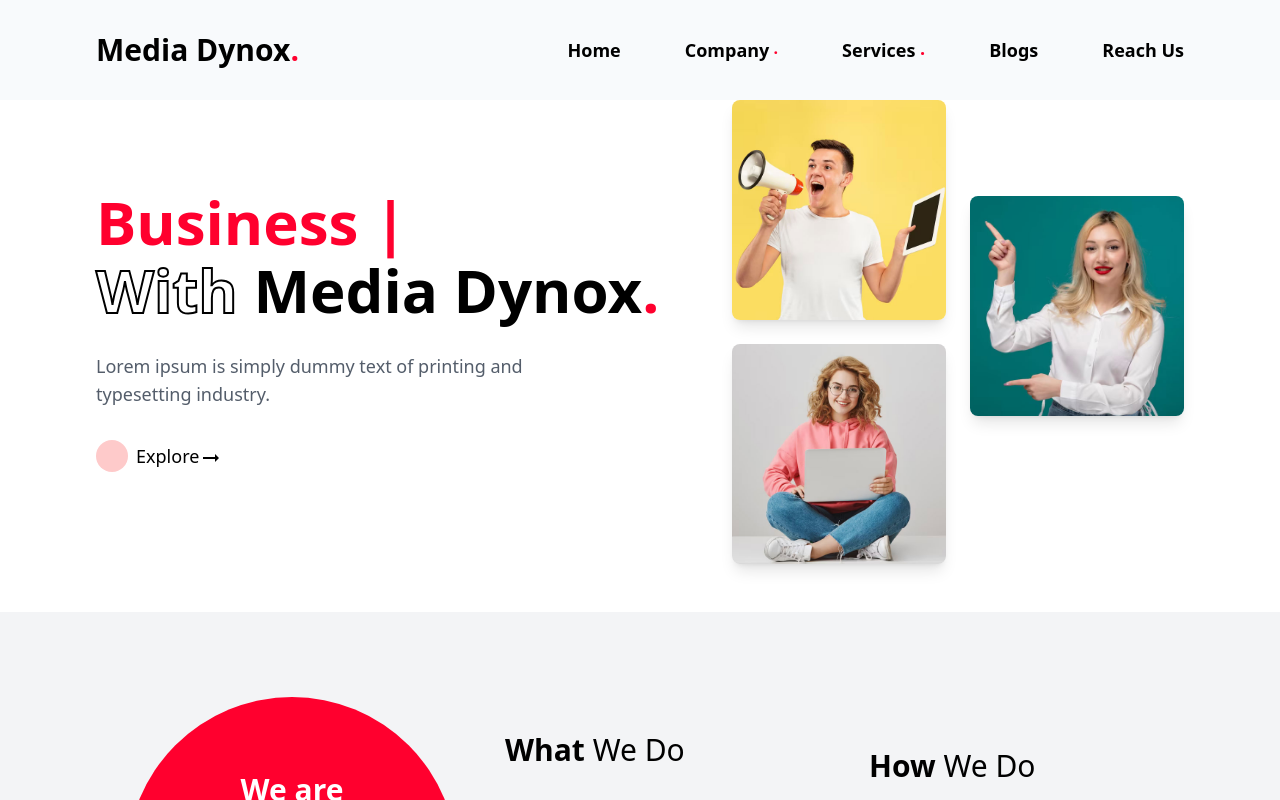
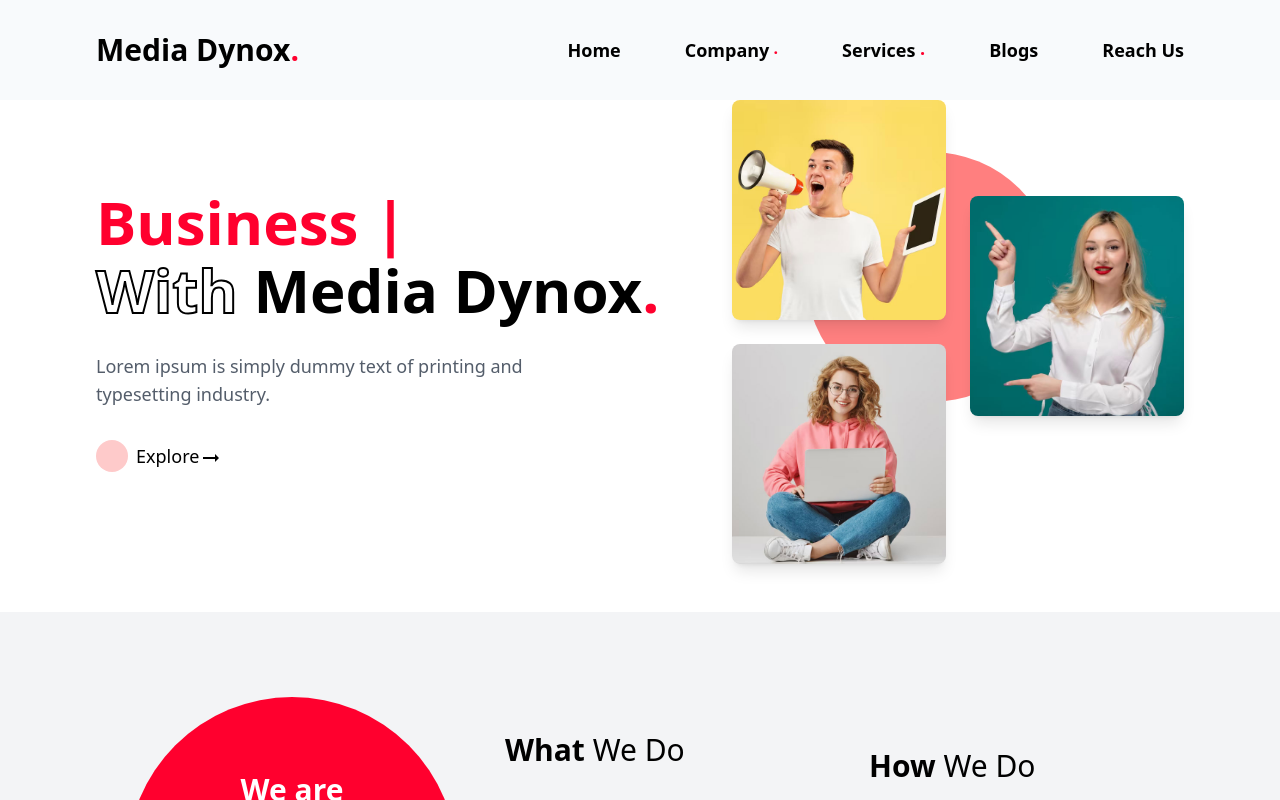
Before and after one commit to rkcoola792/media-dynox-revamped, a React (Vite) app: page / in a window 1280 px wide. Shown: the top 800 px of the page. Built offline with nearby package versions, Linux system fonts and the light colour scheme.

Commit message:
circle created

```diff
--- a/src/components/Header/Header.jsx
+++ b/src/components/Header/Header.jsx
@@ -66,7 +66,7 @@ const Header = () => {
               >
                 .
               </span>
-              <div>{<Dropdown reference=""></Dropdown> }</div>
+              <div>{<Dropdown reference=""></Dropdown>}</div>
             </div>
             <div
               className="services transition duration-450 ease-out hover:ease-in flex items-center lg:text-lg font-semibold  hover:text-mainred cursor-pointer"
@@ -95,7 +95,7 @@ const Header = () => {
         </motion.div>
       )}
 
-      <div className="header flex justify-between  py-8 items-center sticky top-0 bg-slate-50 z-10 px-24">
+      <div className="header flex justify-between  py-8 items-center sticky top-0 bg-slate-50 z-50 px-24 ">
         <div className="left logo font-bold sm:text-xl lg:text-3xl cursor-pointer">
           Media Dynox
           <span className="text-mainred font-bold text-2xl lg:text-3xl ">
--- a/src/components/Homepage/Section1.jsx
+++ b/src/components/Homepage/Section1.jsx
@@ -1,13 +1,28 @@
-import React from 'react'
-import Explore from '../Explore/Explore';
-import { motion } from 'framer-motion';
-import { ExampleComponent } from '../TypeAnimation/TypeAnimation';
-import "./Section1.scss"
+import React from "react";
+import Explore from "../Explore/Explore";
+import { motion } from "framer-motion";
+import { ExampleComponent } from "../TypeAnimation/TypeAnimation";
+import "./Section1.scss";
 // import HeroCard from "
+import { useState, useEffect } from "react";
+const Section1 = () => {
+  const [circlePosition, setCirclePosition] = useState({ x: 0, y: 0 });
 
-const Section1 = () => {
+  useEffect(() => {
+    const handleScroll = () => {
+      const scrollX = window.scrollX;
+      const scrollY = window.scrollY;
+      setCirclePosition({ x: scrollY, y: scrollY });
+    };
+
+    window.addEventListener("scroll", handleScroll);
+
+    return () => {
+      window.removeEventListener("scroll", handleScroll);
+    };
+  }, []);
   return (
-    <div className="hero-banner flex  items-center px-24">
+    <div className="hero-banner flex  items-center px-24 relative">
       <div className="left-details sm:w-[60%] flex flex-col text-3xl  ">
         {/* <div className="hero-heading">
         Marketing
@@ -31,7 +46,7 @@ const Section1 = () => {
           <Explore text="Explore"></Explore>
         </div>
       </div>
-      <div className="right-images flex gap-6">
+      <div className="right-images flex gap-6 z-30">
         <div className="left flex flex-col gap-6">
           <div>
             <img
@@ -56,8 +71,33 @@ const Section1 = () => {
           ></img>
         </div>
       </div>
+      {/* <div className=' circle bg-red absolute w-[350px] h-[350px] bg-red-200 rounded-[50%] right-36 -z-10'>
+
+      </div> */}
+      <div
+        style={{
+          width: "90%",
+          height: "800px",
+          position: "absolute",
+          margin: "0 0 0 10%",
+          zIndex: 20,
+        }}
+      >
+        <div
+          style={{
+            position: "absolute",
+            top: circlePosition.y + 220 + "px",
+            right: circlePosition.x + 320 + "px",
+            width: "250px",
+            height: "250px",
+            backgroundColor: "red",
+            borderRadius: "50%",
+            opacity: "50%",
+          }}
+        />
+      </div>
     </div>
   );
-}
+};
 
-export default Section1
+export default Section1;
--- a/src/components/Homepage/Section2.jsx
+++ b/src/components/Homepage/Section2.jsx
@@ -4,12 +4,11 @@ import ArrowRightAltIcon from "@mui/icons-material/ArrowRightAlt";
 import { motion } from "framer-motion";
 import Explore from "../Explore/Explore";
 
-
 const Section2 = () => {
   return (
-    <div className="bg-gray-100 sm:h-[500px] px-8  w-screen sm:flex sm:flex-row  lg:gap-12 sm:gap-6  md:gap-8 lg:px-24 sm:px-12  py-24 sm:py-0 flex flex-col items-center justify-center gap-8 mt-12 ">
+    <div className="bg-gray-100 sm:h-[500px] px-8  w-screen sm:flex sm:flex-row  lg:gap-12 sm:gap-6  md:gap-8 lg:px-24 sm:px-12  py-24 sm:py-0 flex flex-col items-center justify-center gap-8 mt-12 z-10">
       <motion.div
-        className=" py-4 px-2 circle bg-mainred lg:h-[330px] lg:w-[330px] sm:h-[230px] sm:w-[230px] rounded-[50%] text-white flex justify-center items-center text-center hover:bg-[#222] h-[300px] w-[300px] transition duration-450 ease-out hover:ease-in cursor-pointer"
+        className=" py-4 px-2 circle bg-mainred lg:h-[330px] lg:w-[330px] sm:h-[230px] sm:w-[230px] rounded-[50%] text-white flex justify-center items-center text-center hover:bg-[#222] h-[300px] w-[300px] transition duration-450 ease-out hover:ease-in cursor-pointer z-30"
         initial={{ opacity: 0, y: 75 }}
         whileInView={{ opacity: 1, y: 0 }}
         transition={{ duration: 0.5, delay: 0.1 }}
--- a/src/components/Homepage/Section3.jsx
+++ b/src/components/Homepage/Section3.jsx
@@ -7,7 +7,7 @@ import Cards from "../Cards/Cards";
 
 const Section3 = () => {
   return (
-    <div className="section-3 flex flex-col items-center sm:px-24  gap-12 mt-16">
+    <div className="section-3 flex flex-col items-center sm:px-24  gap-12 mt-16 z-50 ">
       <motion.h1
         className="text-3xl text-center"
         initial={{ opacity: 0, y: 75 }}
--- a/src/index.css
+++ b/src/index.css
@@ -10,5 +10,6 @@ width: 10px;
 }
 
 body{
-    overflow-x:hidden
+    overflow-x:hidden;
+    /* z-index: 50; */
 }
```
